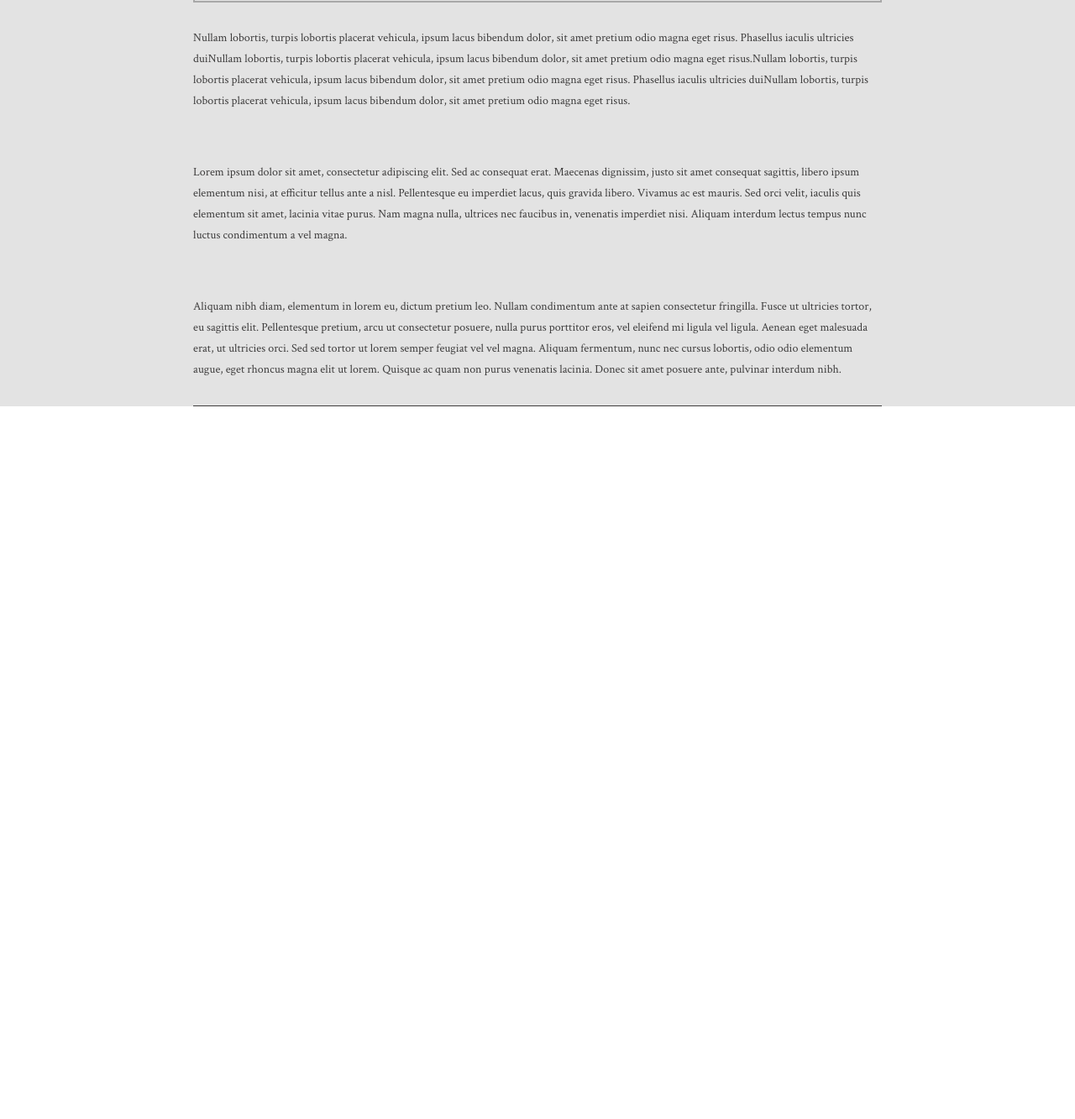
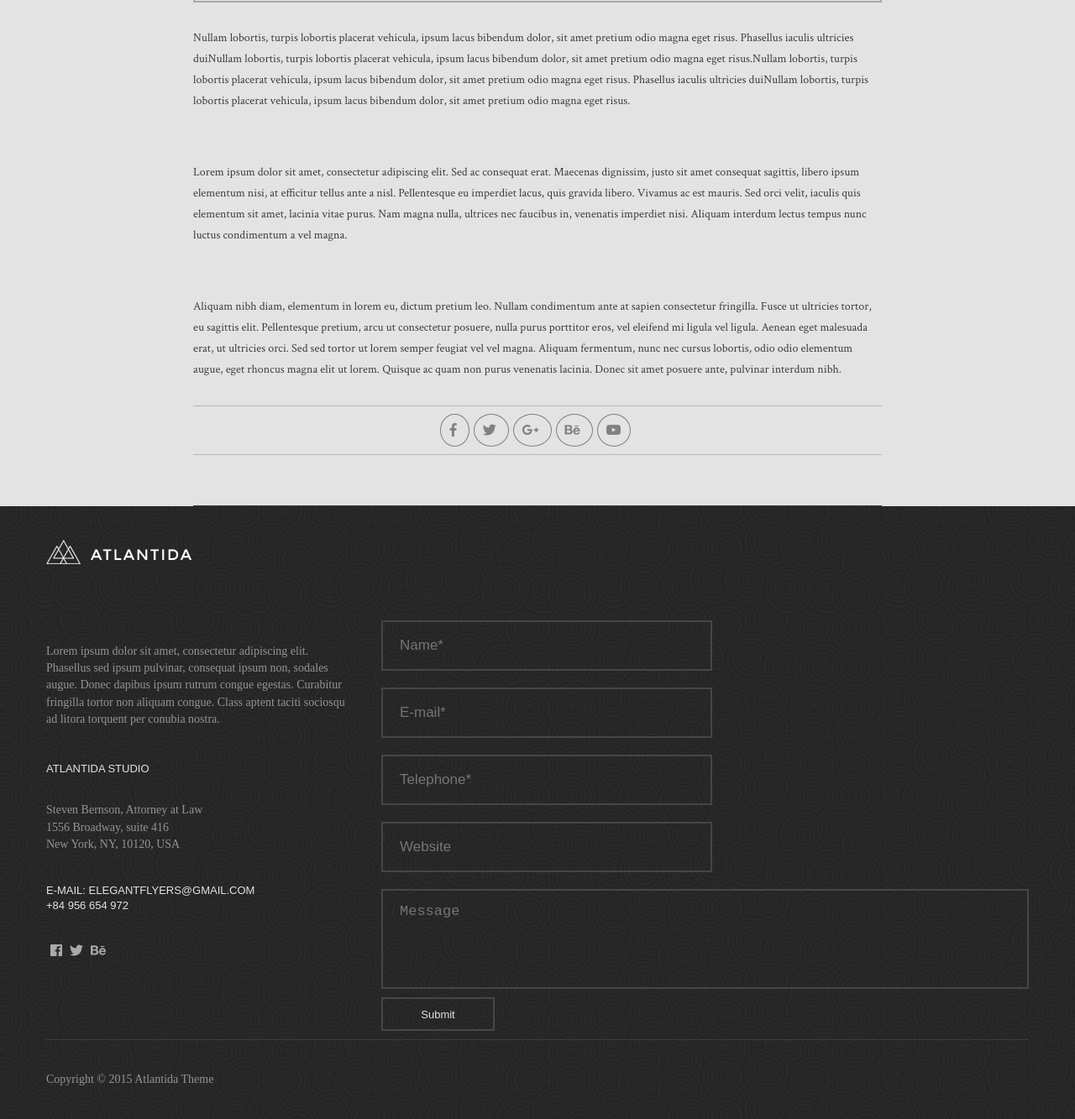
Before and after one commit to GeekHub-Frontend-CMS-8/Vitalina_Plichko_hw11, a website: page app/post-with-sidebar.html in a window 1280 px wide. Shown: the part 1703-3036 px from the top of the page at 84% size. Before the commit the page ends 2187 px from the top, so only its background shows below. Drawn offline with Linux system fonts and the light colour scheme; a web font is replaced by a local one.

Commit message:
blog4-1(post)

```diff
--- a/app/post-with-sidebar.html
+++ b/app/post-with-sidebar.html
@@ -140,11 +140,89 @@
                     fermentum, nunc nec cursus lobortis, odio odio elementum augue, eget rhoncus magna elit ut lorem.
                     Quisque ac quam non purus venenatis lacinia. Donec sit amet posuere ante, pulvinar interdum nibh.
                 </p>
-
+                <div class="post__social__wrapper">
+                    <a href="#" class="post__social__item">
+                        <i class="fab fa-facebook-f"></i>
+                    </a>
+                    <a href="#" class="post__social__item">
+                        <i class="fab fa-twitter"></i>
+                    </a>
+                    <a href="#" class="post__social__item">
+                        <i class="fab fa-google-plus-g"></i>
+                    </a>
+                    <a href="#" class="post__social__item">
+                        <i class="fab fa-behance"></i>
+                    </a>
+                    <a href="#" class="post__social__item">
+                        <i class="fab fa-youtube"></i>
+                    </a>
+                </div>
             </div>
         </div>
     </div>
 </main>
 
+<section class="contacts-section__wrapper" id="contact">
+    <div class="container contacts-section__logo-container">
+        <img src="img/footer/logo.png" alt="logo">
+    </div>
+    <div class="container contacts-section__main-center-wrapper">
+        <div class="contacts-section__text-wrapper">
+            <p class="contacts-section__top-text-paragraph">
+                Lorem ipsum dolor sit amet, consectetur adipiscing elit. Phasellus sed ipsum
+                pulvinar, consequat ipsum non, sodales augue. Donec dapibus ipsum rutrum
+                congue egestas. Curabitur fringilla tortor non aliquam congue. Class aptent
+                taciti sociosqu ad litora torquent per conubia nostra.
+            </p>
+            <h3 class="contacts-section__text-headline">
+                ATLANTIDA STUDIO
+            </h3>
+            <address>
+                <ul>
+                    <li>
+                        Steven Bernson, Attorney at Law
+                    </li>
+                    <li>
+                        1556 Broadway, suite 416
+                    </li>
+                    <li>
+                        New York, NY, 10120, USA
+                    </li>
+                </ul>
+            </address>
+            <p class="contacts-section__bottom-text-paragraph">
+                E-mail: elegantflyers@gmail.com
+            </p>
+            <p class="contacts-section__bottom-text-paragraph">
+                +84 956 654 972
+            </p>
+            <div class="header__navigation__item__social contacts-section__social-block">
+                <a href="https://www.facebook.com/" class="header-icons fab fa-facebook"></a>
+                <a href="https://twitter.com/?lang=uk" class="header-icons fab fa-twitter"></a>
+                <a href="https://www.behance.net/" class="header-icons fab fa-behance"></a>
+            </div>
+        </div>
+        <form class="contacts-section__form">
+            <label for="name" hidden="hidden">name</label>
+            <input type="text" id="name" name="name" class="form__input__text" placeholder="Name*">
+            <label for="email" hidden="hidden">email</label>
+            <input type="text" id="email" name="email" class="form__input__text" placeholder="E-mail*">
+            <label for="number" hidden="hidden">number</label>
+            <input type="tel" id="number" name="number" class="form__input__text" placeholder="Telephone*">
+            <label for="website" hidden="hidden">website</label>
+            <input type="text" id="website" name="website" class="form__input__text" placeholder="Website">
+            <textarea name="message" id="message" class="form__input__text form__input__textarea"
+                      placeholder="Message"></textarea>
+            <input type="submit" class="form__input__submit" name="submit" value="Submit">
+        </form>
+    </div>
+    <footer class="container footer">
+        <p>
+            Copyright © 2015 Atlantida Theme
+        </p>
+    </footer>
+</section>
+
+
 </body>
 </html>
--- a/app/sass/_post-with-sidebar.scss
+++ b/app/sass/_post-with-sidebar.scss
@@ -17,3 +17,22 @@
   font-style: italic;
   line-height: 25px;
 }
+
+.post__social__wrapper{
+  text-align: center;
+  padding: 20px 0;
+margin-bottom: 60px;
+  border-top: 1px solid #b7b7b7;
+  border-bottom: 1px solid #b7b7b7;
+}
+
+.post__social__item{
+  //background-color: #818181;
+  padding: 10px;
+  margin-right: 5px;
+  color: #818181;
+  border: 1px solid #818181;
+  border-radius: 100%;
+  width: 30px;
+  height: 30px;
+}
```
Also changed, not shown: app/css/style.css.
